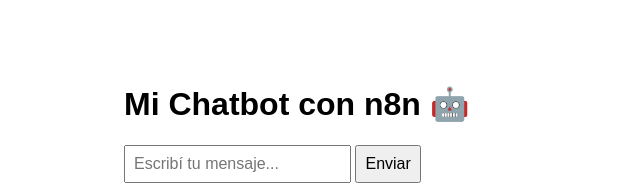
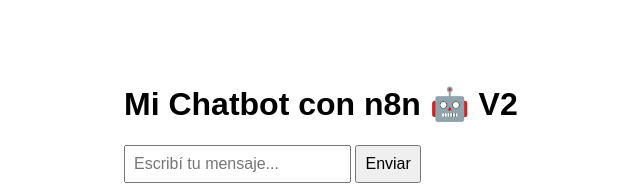
Before and after one commit to prodriguezolsavsky/web-chat-bot, a plain HTML site: page index.html in a window 1280 px wide. Shown: the top 196 px of the page, 216-856 px from the left. Drawn offline with Linux system fonts and the light colour scheme.

Commit message:
Update index.html

```diff
--- a/index.html
+++ b/index.html
@@ -2,7 +2,7 @@
 <html>
 <head>
   <meta charset="UTF-8">
-  <title>Chatbot con n8n V2</title>
+  <title>Chatbot con n8n</title>
   <style>
     body {
       font-family: Arial, sans-serif;
@@ -23,7 +23,7 @@
   </style>
 </head>
 <body>
-  <h1>Mi Chatbot con n8n 🤖</h1>
+  <h1>Mi Chatbot con n8n 🤖 V2</h1>
   <input type="text" id="msg" placeholder="Escribí tu mensaje..." />
   <button onclick="enviar()">Enviar</button>
   <div id="respuesta">Esperando tu mensaje...</div>
```
